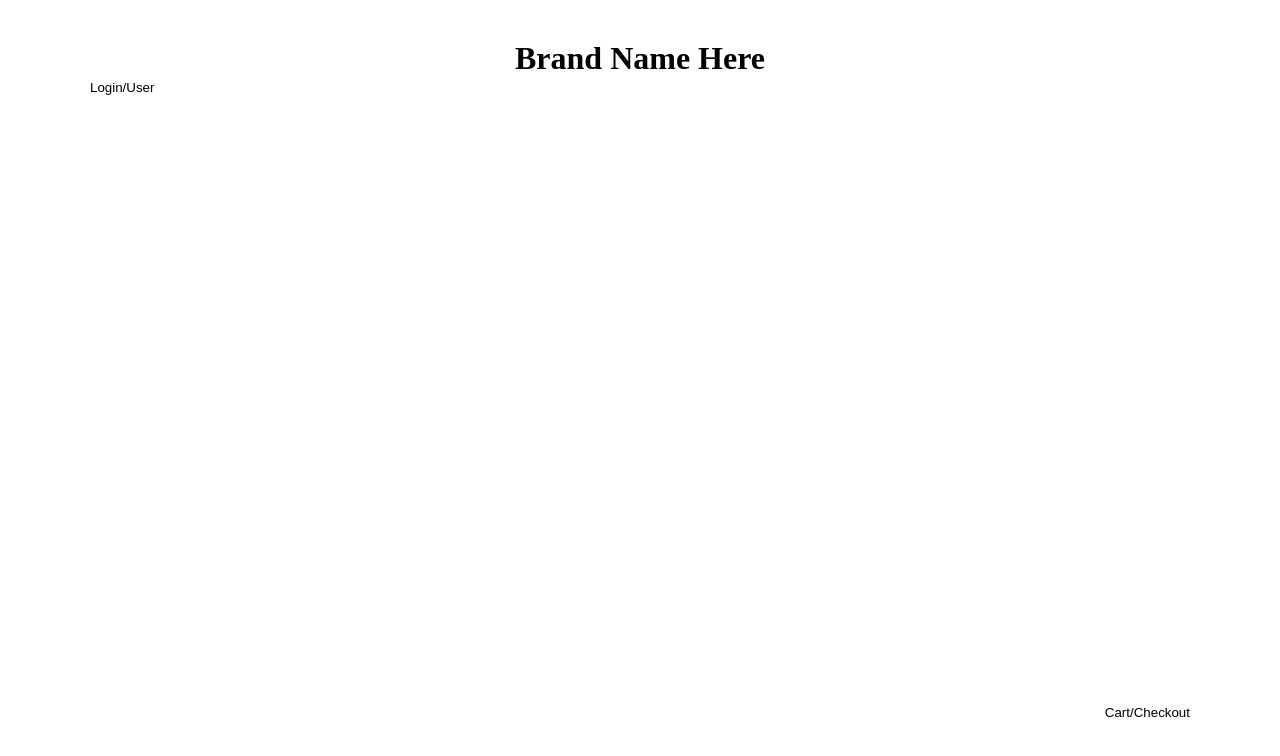
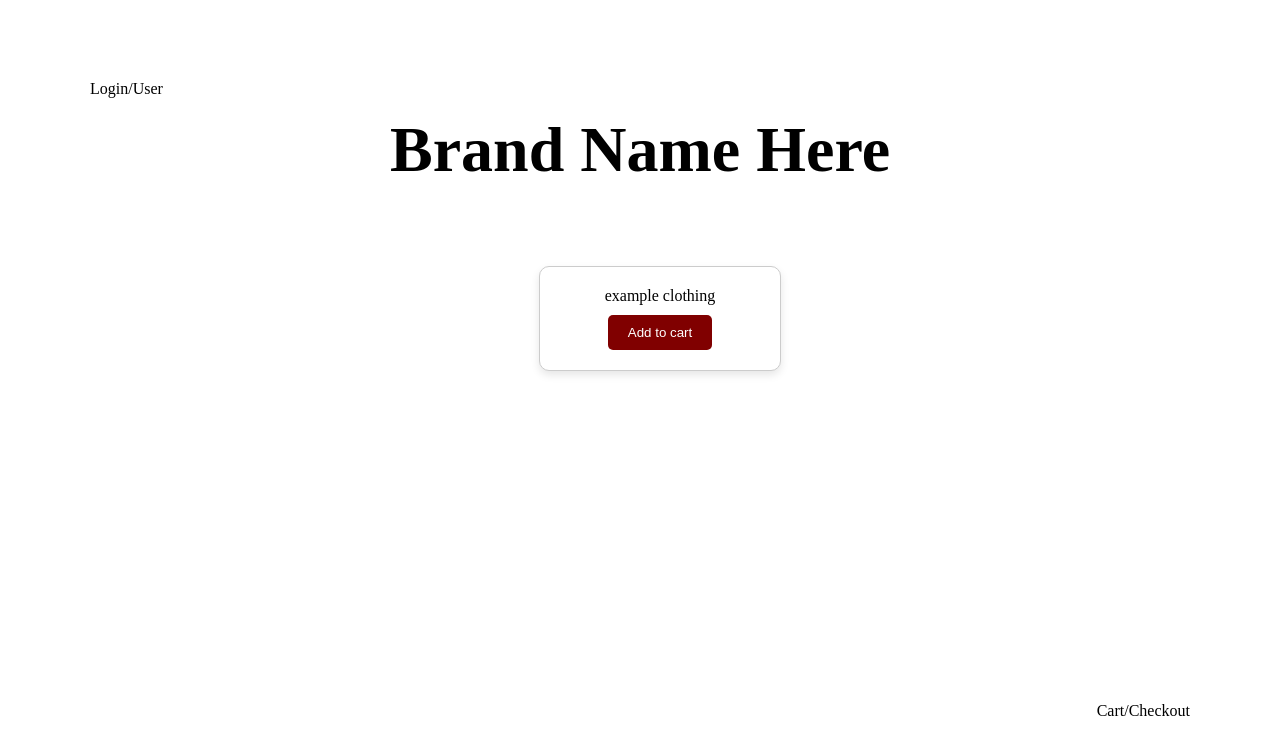
Before and after one commit to npulk/streetwear-store, a website with bundled scripts: page src/frontend/index.html in a window 1280 px wide. Built offline with nearby package versions, Linux system fonts and the light colour scheme.

Commit message:
Added quite a bit; multi-view setup, buttons + navigation, home view basics complete, local storage setup

```diff
--- /dev/null
+++ b/src/frontend/Events.js
@@ -0,0 +1,88 @@
+/**
+ * Singleton class for event handling, allowing subscription to, publishing of,
+ * and unsubscribing from events. This class implements the singleton pattern to
+ * ensure that only one instance exists throughout the application.
+ */
+export class Events {
+    /**
+     * @private
+     * @static
+     * @type {Events|null} The single instance of the Events class.
+     */
+    static #instance = null;
+
+    /**
+     * Retrieves the singleton instance of the Events class, creating it if it
+     * does not already exist.
+     *
+     * @returns {Events} The singleton instance of the Events class.
+     */
+    static events() {
+      if (!Events.#instance) {
+        Events.#instance = new Events();
+      }
+      return Events.#instance;
+    }
+
+    /**
+     * @private
+     * @type {Object<string, Function[]>} Object holding arrays of callback
+     * functions for each event.
+     */
+    #subscribers = null;
+
+    /**
+     * Initializes a new instance of the Events class, primarily for internal use
+     * due to the singleton pattern.
+     */
+    constructor() {
+      this.subscribers = {};
+    }
+
+    /**
+     * Subscribes a callback function to a specific event.
+     * @param {string} event The name of the event to subscribe to.
+     * @param {Function} callback The callback function to be executed when the
+     * event is published.
+     */
+    subscribe(event, callback) {
+      if (!this.subscribers[event]) {
+        this.subscribers[event] = [];
+      }
+      this.subscribers[event].push(callback);
+    }
+
+    /**
+     * Unsubscribes a callback function from a specific event.
+     * @param {string} event The name of the event to unsubscribe from.
+     * @param {Function} callback The callback function to be removed from the
+     * event's subscription list.
+     */
+    unsubscribe(event, callback) {
+      if (this.subscribers[event]) {
+        this.subscribers[event] = this.subscribers[event].filter(
+          cb => cb !== callback
+        );
+      }
+    }
+
+    /**
+     * Publishes a message to all subscribers of a specific event, executing their
+     * callbacks asynchronously.
+     * @param {string} event The name of the event to publish.
+     * @param {*} message The message or data to be passed to the callback
+     * functions of the subscribers.
+     *
+     * @returns {Promise<void>} A promise that resolves once all callback
+     * functions have been executed.
+     */
+    async publish(event, message) {
+      if (this.subscribers[event]) {
+        await Promise.all(
+          this.subscribers[event].map(async callback => {
+            await callback(message);
+          })
+        );
+      }
+    }
+  }
--- /dev/null
+++ b/src/frontend/Server.js
@@ -0,0 +1,127 @@
+class Database {
+    static #instance = null;
+
+    static #initial = {
+      items: [
+        { id: 1, name: 'example clothing' },
+      ],
+      cartItems: [
+        { id: 2, name: 'example cart item' },
+      ],
+    };
+
+    static async db() {
+      if (
+        !Database.#instance ||
+        (await Database.#instance.get('/items')) === null
+      ) {
+        Database.#instance = new Database();
+
+        // Initialize the database with the initial tasks if it is empty.
+        if ((await this.#instance.get('/items')) === null) {
+          await Database.#instance.set(
+            '/items',
+            JSON.stringify(Database.#initial.items)
+          );
+          await Database.#instance.set('/cart', JSON.stringify(Database.#initial.cartItems));
+        }
+      }
+      return Database.#instance;
+    }
+
+    #localStorage = null;
+
+    constructor() {
+      this.#localStorage = window.localStorage;
+    }
+
+    async set(key, value) {
+      if (key === '/reset') {
+        this.#localStorage.clear();
+        this.#localStorage.setItem(
+          '/items',
+          JSON.stringify(Database.#initial.items)
+        );
+        this.#localStorage.setItem(
+          '/cart',
+          JSON.stringify(Database.#initial.cartItems)
+        );
+        return;
+      }
+
+      this.#localStorage.setItem(key, value);
+    }
+
+    async get(key) {
+      return this.#localStorage.getItem(key);
+    }
+  }
+
+  export async function fetch(
+    path,
+    options = { method: 'GET' },
+    shouldFail = false,
+    delay = 0
+  ) {
+    return new Promise((resolve, reject) => {
+      setTimeout(async () => {
+        if (shouldFail) {
+          const response = {
+            status: 500,
+            statusText: 'Internal Server Error',
+            body: null,
+          };
+
+          resolve(response);
+        } else if (options.method === 'GET') {
+          const db = await Database.db();
+          const body = await db.get(path);
+          const response = {
+            status: 200,
+            statusText: 'OK',
+            body,
+          };
+          resolve(response);
+        } else if (options.method === 'DELETE') {
+          const db = await Database.db();
+          const data = await db.get(path);
+          const tasks = JSON.parse(data);
+          const tasksN = tasks.filter(task => task.id !== options.body);
+          await db.set(path, JSON.stringify(tasksN));
+          const response = {
+            status: 204,
+            statusText: 'No Content',
+            body: null,
+          };
+          resolve(response);
+        } else if (options.method === 'POST') {
+          if (typeof options.body !== 'string') {
+            const response = {
+              status: 500,
+              statusText: 'Unsupported Body Format',
+              body: null,
+            };
+
+            resolve(response);
+          } else {
+            const db = await Database.db();
+            await db.set(path, options.body);
+            const response = {
+              status: 201,
+              statusText: 'Created',
+              body: null,
+            };
+            resolve(response);
+          }
+        } else {
+          const response = {
+            status: 500,
+            statusText: 'Unsupported Method or Request',
+            body: null,
+          };
+
+          resolve(response);
+        }
+      }, delay);
+    });
+  }
--- a/src/frontend/app.js
+++ b/src/frontend/app.js
@@ -0,0 +1,100 @@
+
+import { Events } from './Events.js';
+import { HomeView } from './home.js';
+
+
+export class App {
+  #homeViewElm = null;
+  #mainViewElm = null;
+  #events = null;
+
+  constructor() {
+    this.#events = Events.events();
+  }
+
+  async render(root) {
+    const rootElm = document.getElementById(root);
+    rootElm.innerHTML = '';
+
+    //I am creating all of these elements here rather than in a navbar.js file as there are only 3 constant links that will not change for navigation
+    const loginLinkContainer = document.createElement('div');
+    const loginLink = document.createElement('a');
+    loginLink.href = '#login';
+    loginLink.innerText = 'Login/User';
+    loginLink.classList.add('button');
+    loginLink.id = 'loginButton';
+    loginLinkContainer.appendChild(loginLink);
+
+    const cartLinkContainer = document.createElement('div');
+    const cartLink = document.createElement('a');
+    cartLink.href = '#cart';
+    cartLink.innerText = 'Cart/Checkout';
+    cartLink.classList.add('button');
+    cartLink.id = 'cartButton';
+    cartLinkContainer.appendChild(cartLink);
+
+    const homeContainer = document.createElement('div');
+    homeContainer.classList.add('header-container');
+    const homeHeader = document.createElement('h1');
+    homeHeader.classList.add('home-header');
+    const homeLink = document.createElement('a');
+    homeLink.href = '#home';
+    homeLink.innerText = 'Brand Name Here';
+    homeContainer.appendChild(homeHeader);
+    homeHeader.appendChild(homeLink);
+
+
+    rootElm.appendChild(loginLinkContainer);
+    rootElm.appendChild(homeContainer);
+    rootElm.appendChild(cartLinkContainer);
+
+    const links = rootElm.querySelectorAll('a');
+    links.forEach(link => {
+        link.addEventListener('click', async e => {
+          // Prevent the default anchor tag behavior
+          e.preventDefault();
+
+          // Get the view name from the href attribute
+          const view = e.target.getAttribute('href').replace('#', '');
+
+          // Update the window's hash to reflect the current view
+          window.location.hash = view;
+
+          // Call the navigateTo function with the view name
+          await this.#events.publish('navigateTo', view);
+        });
+      });
+
+    // Get all the anchor tags within the <div> element
+
+    this.#mainViewElm = document.createElement('div');
+    this.#mainViewElm.id = 'main-view';
+
+    rootElm.appendChild(this.#mainViewElm)
+
+    // const archiveListView = new ArchiveView(); new view will go here
+    // this.#archivelistViewElm = await archiveListView.render();
+
+    const homeView = new HomeView();
+    this.#homeViewElm = await homeView.render();
+    this.#navigateTo('home');
+
+    this.#events.subscribe('navigateTo', view => this.#navigateTo(view));
+
+  }
+
+  #navigateTo(view) {
+    this.#mainViewElm.innerHTML = '';
+    if (view === 'home') {
+      this.#mainViewElm.appendChild(this.#homeViewElm);
+      window.location.hash = view;
+    } else if (view === 'login') {
+      // TODO: this is where we want to add the archive view
+    //   this.#mainViewElm.appendChild(this.#archivelistViewElm);
+    //   window.location.hash = view;
+    } else {
+      this.#mainViewElm.appendChild(this.todolist);
+      window.location.hash = 'home';
+    }
+  }
+}
--- /dev/null
+++ b/src/frontend/home.js
@@ -0,0 +1,141 @@
+import { Events } from './Events.js';
+import { fetch } from './Server.js';
+
+export class HomeView {
+  constructor() {}
+
+  async render() {
+    // Create the root element
+    // const todoListViewElm = document.createElement('div');
+    // todoListViewElm.id = 'todo-list-view';
+
+    // const titleElm = document.createElement('h1');
+    // titleElm.innerText = 'Todo List';
+
+    const itemListContainerElm = document.createElement('div');
+    itemListContainerElm.id = 'item-list-container';
+
+    // Create a TodoList component and append it to the root element
+    const items = new ItemList();
+    itemListContainerElm.appendChild(await items.render());
+
+    // Append the todolist container element to the view
+
+    return itemListContainerElm;
+  }
+}
+
+// class ItemList {
+//   constructor() {}
+
+//   async render() {
+//     // Create the root element
+//     const ItemListElm = document.createElement('div');
+//     ItemListElm.id = 'item-list';
+
+//     // Render the text input and task list
+//     const itemList = new ItemList();
+//     const itemListElm = await itemList.render();
+
+//     // Append the text input and task list to the root element
+
+//     return itemListElm;
+//   }
+// }
+
+
+class ItemList {
+  #events = null;
+  #items = null;
+  #list = null;
+
+  constructor() {
+    this.#events = Events.events();
+  }
+
+  async render() {
+    if (this.#items === null) {
+      this.#items = await this.#getItems();
+    }
+
+    const itemListElm = document.createElement('div');
+    itemListElm.id = 'item-list';
+
+    this.#list = document.createElement('ul');
+    const listItems = this.#items.map(item => this.#makeItem(item));
+
+    listItems.forEach(li => this.#list.appendChild(li));
+
+    itemListElm.appendChild(this.#list);
+
+    // this.#events.subscribe('add-cart', item => {
+    //   const li = this.#makeItem(task);
+    //   this.#list.appendChild(li);
+    // });
+
+    return itemListElm;
+  }
+
+  #makeItem(task) {
+    const li = document.createElement('li');
+    li.classList.add('item');
+    li.innerText = task.name;
+    li.id = task.id;
+
+    const button = document.createElement('button');
+    button.innerText = 'Add to cart';
+    //button.classList.add(''); eventually for styling
+
+    button.addEventListener('click', async () => {
+    //   await this.#events.publish('add-cart', item); can use later for stock management
+      this.#addToCart(task.id);
+    });
+
+    li.appendChild(button);
+    return li;
+  }
+
+  async #getItems() {
+    const response = await fetch('/items');
+    if (response.status === 200) {
+      return this.#parse(response.body);
+    } else {
+      return [];
+    }
+  }
+
+  async #addToCart(id) {
+    await fetch('/cart', {
+      method: 'POST',
+      body: JSON.stringify(this.#items.find(item => item.id === id)),
+    });
+  }
+
+//   async #deleteTask(id) {
+//     const task = this.#items.find(task => task.id === id);
+//     if (task) {
+//         await this.#archiveTask(task);
+//     }
+//     await fetch('/tasks', {
+//         method: 'DELETE',
+//         body: id,
+//     });
+// }
+
+  #parse(json) {
+    const obj = JSON.parse(json);
+    const items = obj.map(item => new Item(item.name, item.id));
+    return items;
+  }
+}
+
+class Item {
+  constructor(name, id) {
+    if (id === undefined) {
+      this.id = Math.random().toString(36);
+    } else {
+      this.id = id;
+    }
+    this.name = name;
+  }
+}
--- a/src/frontend/index.html
+++ b/src/frontend/index.html
@@ -1,24 +1,11 @@
 <!DOCTYPE html>
-<html lang="en">
-<head>
-    <meta charset="UTF-8">
-    <meta name="viewport" content="width=device-width, initial-scale=1.0">
-    <title>My Web Application</title>
-    <link rel="stylesheet" href="styles.css">
-</head>
-<body>
-    <header>
-        <div class="header-container">
-            <h1>Brand Name Here</h1>
-        </div>
-    </header>
-    <main>
-        <section>
-            <button id="loginButton">Login/User</button>
-            <button id="cartButton">Cart/Checkout</button>
-        </section>
-    </main>
-    <footer>
-    </footer>
-</body>
+<html>
+  <head>
+    <title>To-Do List App</title>
+    <link rel="stylesheet" href="styles.css" />
+    <script type="module" src="index.js"></script>
+  </head>
+  <body>
+    <div class="container" id="root"></div>
+  </body>
 </html>
--- a/src/frontend/styles.css
+++ b/src/frontend/styles.css
@@ -1,18 +1,30 @@
+.button {
+    display: inline-block;
+    padding: 10px 20px;
+    background-color: white;
+    color: black;
+    border: none;
+    border-radius: 5px;
+    cursor: pointer;
+    text-decoration: none; /* Remove underline */
+    text-align: center;
+}
+
+.button:hover {
+    background-color: maroon;
+    color: white;
+}
+
 #cartButton {
     position: absolute;
-    bottom: 70px; /* Distance from the bottom */
-    right: 70px; /* Distance from the right */
-    padding: 10px 20px; /* Padding for the button */
-    background-color: #ffffff; /* Background color */
-    color: black; /* Text color */
-    border: none; /* Remove border */
-    border-radius: 5px; /* Rounded corners */
-    cursor: pointer; /* Pointer cursor on hover */
-  }
+    bottom: 70px;
+    right: 70px;
+}
 
-#cartButton:hover {
-    background-color: maroon;
-    color: white;
+#loginButton {
+    position: absolute;
+    top: 70px;
+    left: 70px;
 }
 
 .header-container {
@@ -21,30 +33,54 @@
     align-items: center;
     height: 100px; /* Adjust the height as needed */
     width: 100%;
-  }
+    margin-top: 100px;
+    margin-bottom: 50px;
+}
 
-  /* Optional styling for the h1 */
-  h1 {
-    margin: 0;
-    padding: 0;
+/* Style for the header link */
+.header-container .home-header a {
     font-size: 2em; /* Adjust the font size as needed */
     color: black; /* Adjust the color as needed */
-  }
+    text-decoration: none; /* Remove underline */
+    font-weight: bold;
+}
 
-  #loginButton {
-    position: absolute;
-    top: 70px; /* Distance from the top */
-    left: 70px; /* Distance from the left */
-    padding: 10px 20px; /* Padding for the button */
-    background-color: white; /* Background color */
-    color: black; /* Text color */
-    border: none; /* Remove border */
-    border-radius: 5px; /* Rounded corners */
+.header-container .home-header a:hover {
+    color: maroon;
+}
+
+/* Container for item cards */
+#item-list {
+    display: flex;
+    flex-wrap: wrap; /* Allows wrapping of items to the next line */
+    justify-content: center; /* Centers the items horizontally */
+    gap: 20px; /* Space between items */
+}
+
+/* Style for each item card */
+.item {
+    display: flex;
+    flex-direction: column; /* Stack content vertically */
+    align-items: center; /* Center content horizontally */
+    width: 200px; /* Set a fixed width for each card */
+    padding: 20px; /* Padding inside each card */
+    background-color: white; /* Background color of the card */
+    border: 1px solid #ccc; /* Border around the card */
+    border-radius: 10px; /* Rounded corners */
+    box-shadow: 0 4px 8px rgba(0, 0, 0, 0.1); /* Subtle shadow for depth */
+}
+
+/* Style for the button inside each item card */
+.item button {
+    margin-top: 10px; /* Space above the button */
+    padding: 10px 20px; /* Padding inside the button */
+    background-color: maroon; /* Button background color */
+    color: white; /* Button text color */
+    border: none; /* Remove button border */
+    border-radius: 5px; /* Rounded corners for the button */
     cursor: pointer; /* Pointer cursor on hover */
-  }
+}
 
-  /* Optional: Add some hover effects */
-  #loginButton:hover {
-    background-color: maroon;
-    color: white;
-  }
+.item button:hover {
+    background-color: darkred; /* Darker background on hover */
+}
```
Also changed, not shown: src/frontend/index.js (added, +14 -0 lines).
